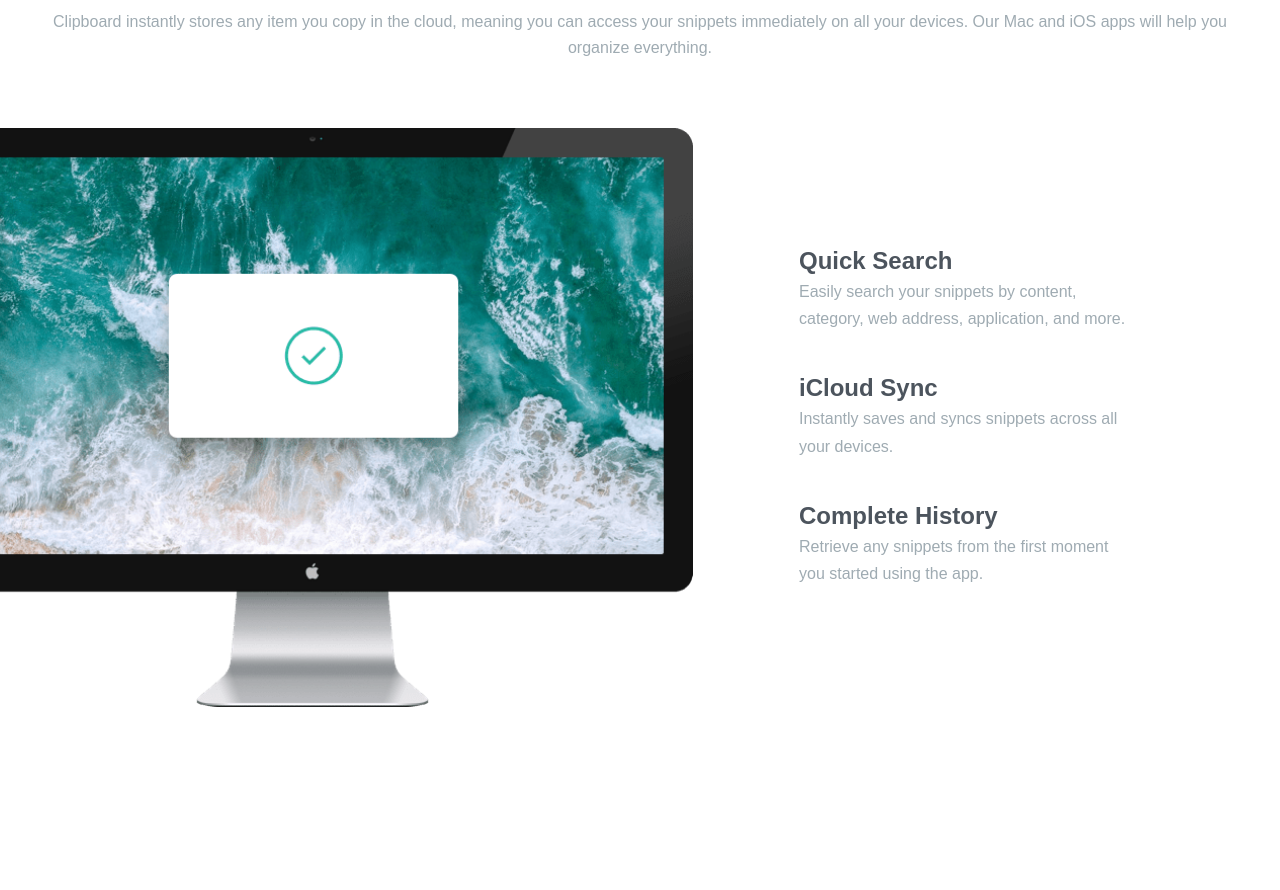
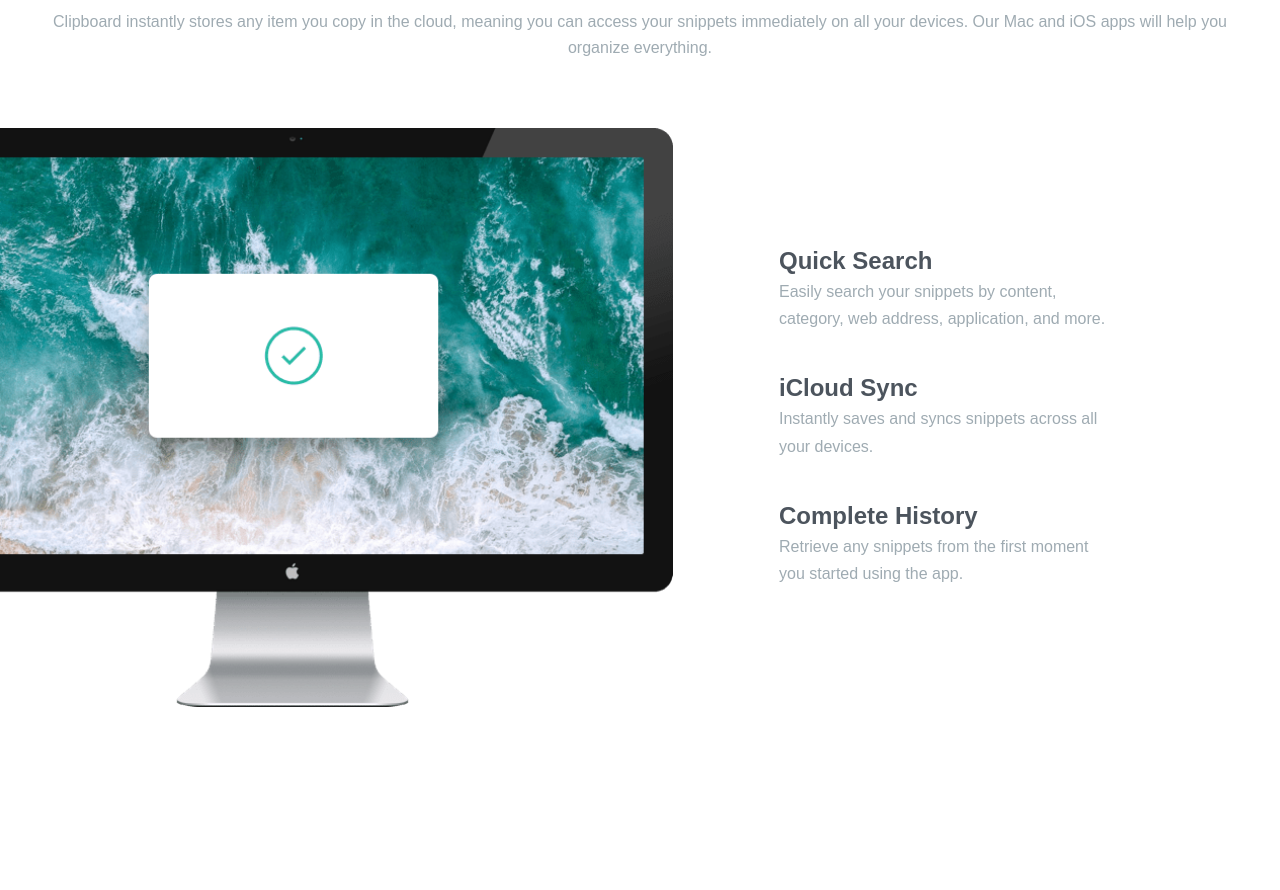
Before and after one commit to christian-prasetya/fem-clipboard-landing-page, a plain HTML site: page index.html in a window 1280 px wide. Shown: the part 700-1590 px from the top of the page. Drawn offline with Linux system fonts and the light colour scheme; a web font is replaced by a local one.

```diff
--- a/scss/layout/_main.scss
+++ b/scss/layout/_main.scss
@@ -38,7 +38,7 @@ main {
         flex-direction: row;
         justify-content: flex-start;
         gap: u.rem(106);
-        margin-left: u.rem(-100);
+        margin-left: u.rem(-120);
       }
 
       .card__image img {
```
Also changed, not shown: dist/style.css, fem-clipboard-solution/FireShot Capture 012 - Frontend Mentor - Clipboard landing page - 127.0.0.1.png (added), 3 other files.
